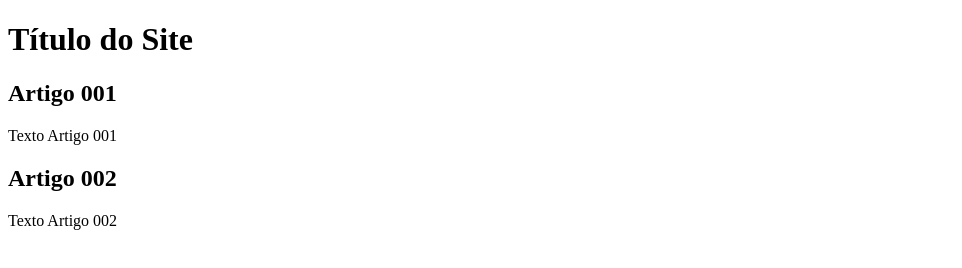
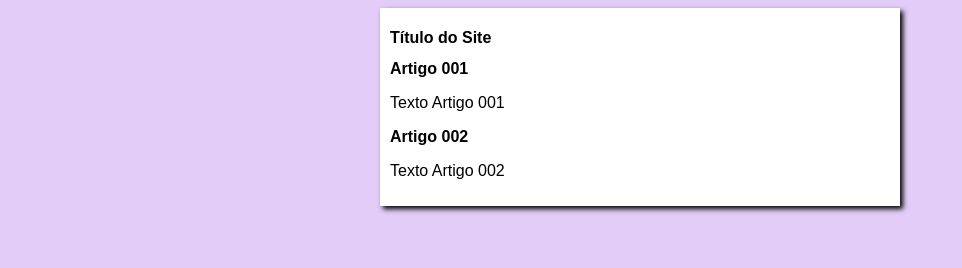
Before and after one commit to daniloomarq/Projeto-site, a plain HTML site: page index.html in a window 1280 px wide. Shown: the whole page, without its empty margins (0-962 px from the left). Drawn offline with Linux system fonts and the light colour scheme.

Commit message:
iniciei o design

```diff
--- /dev/null
+++ b/estilos/style.css
@@ -0,0 +1,17 @@
+*{
+    font-family: Arial, Helvetica, sans-serif;
+    font-size: 16PX;
+}
+
+body {
+    background-color: rgb(227, 205, 248);
+
+}
+
+main {
+    background-color: white;
+    width: 500PX;
+    margin: auto;
+    padding: 10px;
+    box-shadow:  3px 3px 5px rgba(0, 0, 0.473);
+}
--- a/index.html
+++ b/index.html
@@ -4,6 +4,7 @@
     <meta charset="UTF-8">
     <meta name="viewport" content="width=device-width, initial-scale=1.0">
     <title>Título do Site</title>
+    <link rel="stylesheet" href="estilos/style.css">
 </head>
 <body>
     <main>
```
